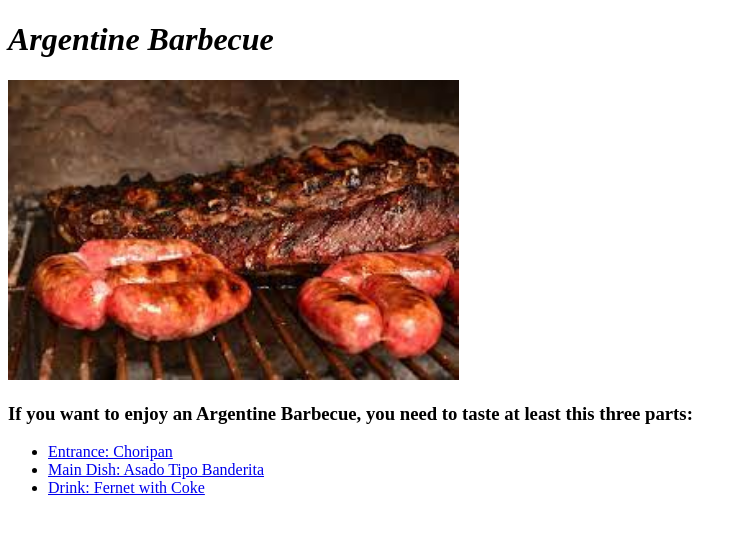
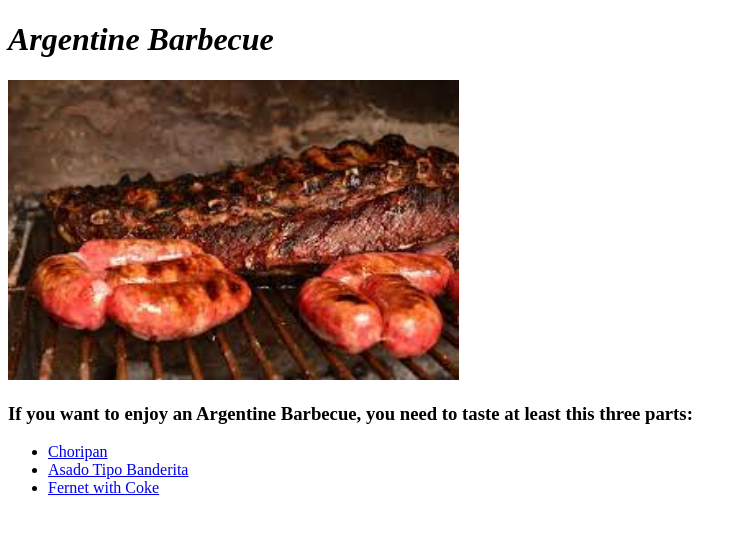
Before and after one commit to fedejuri/odin-recipes, a plain HTML site: page index.html in a window 1280 px wide. Shown: the whole page, without its empty margins (0-749 px from the left). Drawn offline with Linux system fonts and the light colour scheme.

Commit message:
Update list of recipes in index.html file

```diff
--- a/index.html
+++ b/index.html
@@ -13,9 +13,9 @@
         <h3><p>If you want to enjoy an Argentine Barbecue, you need to taste at least this three parts:</p></h3>
 
         <ul>
-            <li><a href="./recipes/choripan.html">Entrance: Choripan</a></li>
-            <li><a href="./recipes/asado-banderita.html">Main Dish: Asado Tipo Banderita</a></li>
-            <li><a href="./recipes/fernet-coke.html">Drink: Fernet with Coke</a></li>
+            <li><a href="./recipes/choripan.html">Choripan</a></li>
+            <li><a href="./recipes/asado-banderita.html">Asado Tipo Banderita</a></li>
+            <li><a href="./recipes/fernet-coke.html">Fernet with Coke</a></li>
         </ul>
     </body>
 </html>
```
